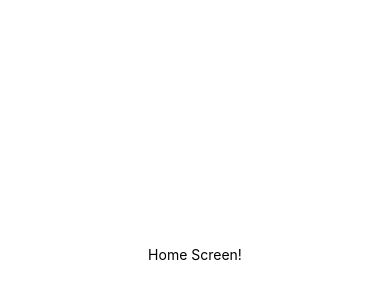
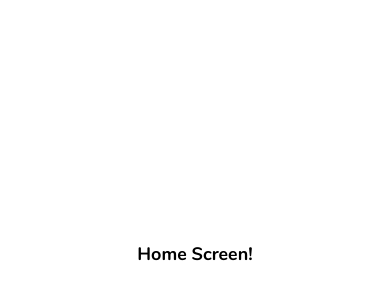
Before and after one commit to AhorIsaac/rn-reviews-app, a React Native app: screen / in a window 390 px wide. Shown: the part 168-468 px from the top of the page. Built offline with nearby package versions, Linux system fonts and the light colour scheme.

Commit message:
chore: use custom fonts

```diff
--- a/App.js
+++ b/App.js
@@ -1,8 +1,37 @@
-import React from "react";
+import React, { useCallback, useState } from "react";
+import { useFonts } from "expo-font";
+import * as SplashScreen from "expo-splash-screen";
+
 import { Home } from "./screens";
+import { View, StyleSheet } from "react-native";
+
+SplashScreen.preventAutoHideAsync();
 
 const App = () => {
-  return <Home />;
+  const [fontsLoaded] = useFonts({
+    "nunito-regular": require("./assets/fonts/Nunito-Regular.ttf"),
+    "nunito-bold": require("./assets/fonts/Nunito-Bold.ttf"),
+  });
+
+  const onLayoutRootView = useCallback(async () => {
+    if (fontsLoaded) {
+      await SplashScreen.hideAsync();
+    }
+  }, [fontsLoaded]);
+
+  if (!fontsLoaded) {
+    return null;
+  }
+
+  return (
+    <View style={styles.container} onLayout={onLayoutRootView}>
+      <Home />
+    </View>
+  );
 };
 
+const styles = StyleSheet.create({
+  container: {flex: 1},
+});
+
 export default App;
--- a/screens/Home.jsx
+++ b/screens/Home.jsx
@@ -3,7 +3,7 @@ import { StyleSheet, Text, View } from "react-native";
 const Home = () => {
   return (
     <View style={styles.container}>
-      <Text>Home Screen!</Text>
+      <Text style={styles.titleText}>Home Screen!</Text>
     </View>
   );
 };
@@ -15,6 +15,10 @@ const styles = StyleSheet.create({
     alignItems: "center",
     justifyContent: "center",
   },
+  titleText: {
+    fontFamily: 'nunito-bold',
+    fontSize: 18,
+  }
 });
 
 export default Home;
```
